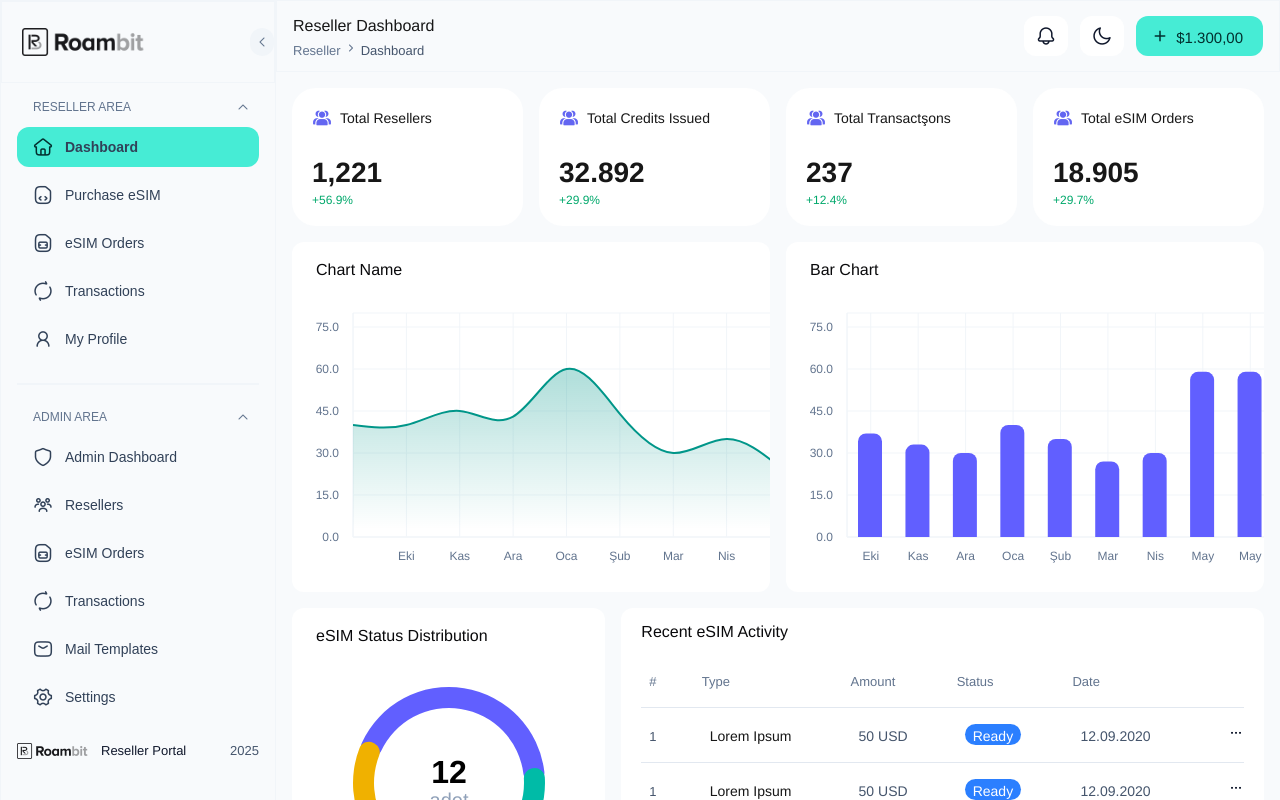
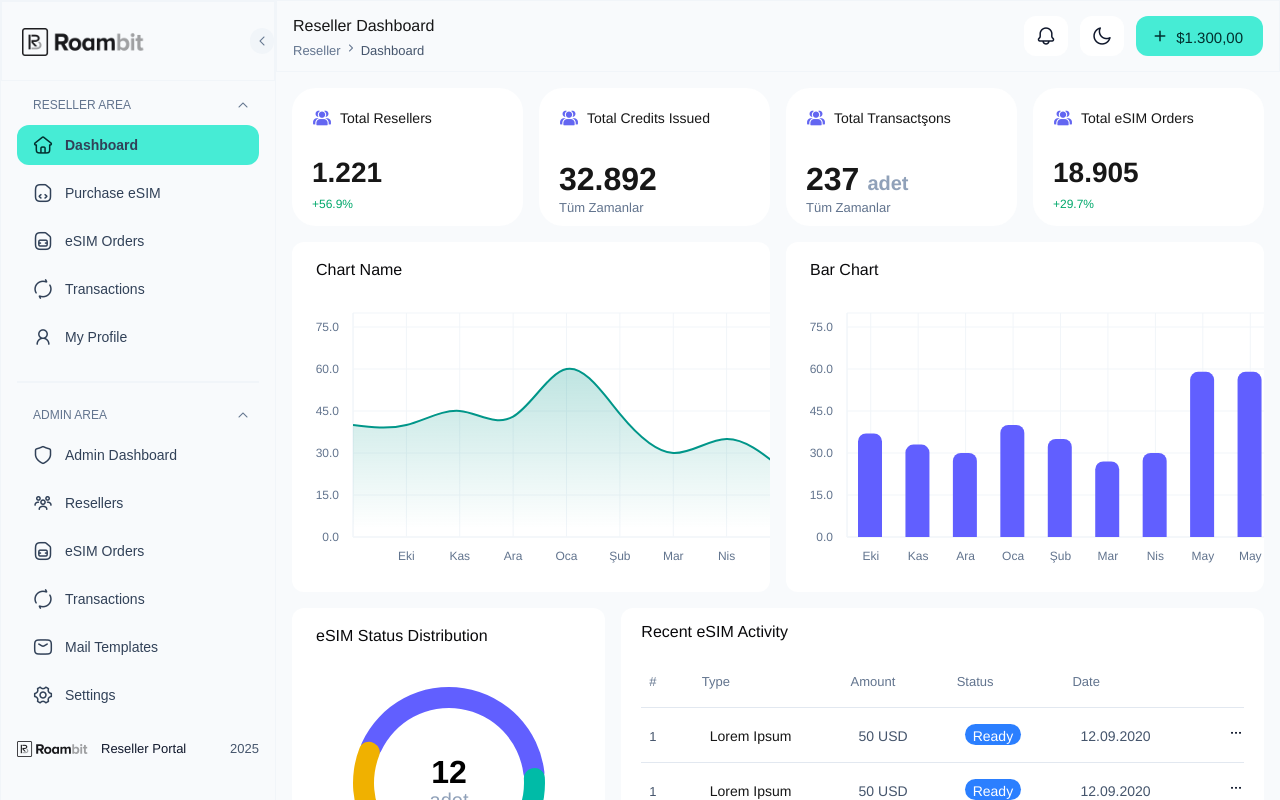
Before and after one commit to rubinimeri/roambit-figma, a Next.js app: page /dashboard in a window 1280 px wide. Shown: the top 800 px of the page. Built offline with nearby package versions, Linux system fonts and the light colour scheme; a web font is replaced by a local one.

Commit message:
Add more styling

```diff
--- a/src/app/dashboard/chart-area-gradient.tsx
+++ b/src/app/dashboard/chart-area-gradient.tsx
@@ -47,7 +47,7 @@ export default function ChartAreaGradient({ className }: { className?: string })
                 <stop
                   offset="5%"
                   stopColor="var(--chart-2)"
-                  stopOpacity={0.5}
+                  stopOpacity={0.4}
                 />
                 <stop
                   offset="95%"
--- a/src/app/dashboard/month-bar-chart.tsx
+++ b/src/app/dashboard/month-bar-chart.tsx
@@ -23,10 +23,7 @@ import {
 import { cn } from "@/lib/utils";
 import * as React from "react";
 import { barChartData } from "@/lib/placeholder-data"
-import {
-  useEffect,
-  useState
-} from "react";
+import useIsScreenMobile from "@/hooks/useIsScreenMobile";
 
 const chartConfig = {
   data: {
@@ -41,16 +38,7 @@ const MOBILE_PADDING = 16;
 const DESKTOP_PADDING = 0;
 
 export default function MonthBarChart({ className }: { className?: string }) {
-  const [isScreenMobile, setIsScreenMobile] = useState<boolean>(false);
-
-  useEffect(() => {
-    const handleResize = () => setIsScreenMobile(window.innerWidth < 600);
-
-    window.addEventListener("resize", handleResize);
-    handleResize();
-
-    return () => window.removeEventListener("resize", handleResize);
-  }, []);
+  const isScreenMobile = useIsScreenMobile();
 
   return (
     <Card className={cn("min-h-[350px]", className)}>
--- a/src/app/dashboard/page.tsx
+++ b/src/app/dashboard/page.tsx
@@ -47,9 +47,9 @@ export default function Page() {
                 </h2>
               </header>
 
-              <div className={"grid gap-2"}>
+              <div className={"grid gap-3"}>
                 <p className="text-[28px] h-8">
-                  <strong>1,221</strong>
+                  <strong>1.221</strong>
                 </p>
 
                 <p className="text-[#00a86b] text-xs" aria-label="Increased by 56.9 percent">
@@ -57,7 +57,7 @@ export default function Page() {
                 </p>
               </div>
             </article>
-            <article className="grid-card">
+            <article className="grid-card pb-3">
               <header>
                 <h2 className={"font-sans-3 text-sm flex items-center gap-2"}>
                 <span aria-hidden="true">
@@ -67,17 +67,17 @@ export default function Page() {
                 </h2>
               </header>
 
-              <div className={"grid gap-2"}>
-                <p className="text-[28px] h-8">
+              <div className={"flex flex-col gap-3 justify-between"}>
+                <p className="text-[32px] h-8">
                   <strong>32.892</strong>
                 </p>
 
-                <p className="text-[#00a86b] text-xs" aria-label="Increased by 56.9 percent">
-                  +29.9%
+                <p className="text-slate-500 text-[13px] leading-none" aria-label="Increased by 56.9 percent">
+                  Tüm Zamanlar
                 </p>
               </div>
             </article>
-            <article className="grid-card">
+            <article className="grid-card pb-3">
               <header>
                 <h2 className={"font-sans-3 text-sm flex items-center gap-2"}>
                 <span aria-hidden="true">
@@ -87,13 +87,16 @@ export default function Page() {
                 </h2>
               </header>
 
-              <div className={"grid gap-2"}>
-                <p className="text-[28px] h-8">
-                  <strong>237</strong>
+              <div className={"flex flex-col gap-3 justify-between"}>
+                <p className="text-[32px] h-8">
+                  <strong>
+                    237
+                    <span className={"text-slate-400 text-xl ml-2"}>adet</span>
+                  </strong>
                 </p>
 
-                <p className="text-[#00a86b] text-xs" aria-label="Increased by 56.9 percent">
-                  +12.4%
+                <p className="text-slate-500 text-[13px] leading-none" aria-label="Increased by 56.9 percent">
+                  Tüm Zamanlar
                 </p>
               </div>
             </article>
@@ -107,7 +110,7 @@ export default function Page() {
                 </h2>
               </header>
 
-              <div className={"grid gap-2"}>
+              <div className={"grid gap-3"}>
                 <p className="text-[28px] h-8">
                   <strong>18.905</strong>
                 </p>
--- a/src/app/login/login-form.tsx
+++ b/src/app/login/login-form.tsx
@@ -9,6 +9,7 @@ import Input from "@/components/ui/input";
 import { redirect } from "next/navigation";
 import { sleep } from "@/lib/utils";
 import {clsx} from "clsx";
+import useIsScreenMobile from "@/hooks/useIsScreenMobile";
 
 const exampleData = {
   email: "johndoe@gmail.com",
@@ -20,6 +21,7 @@ export default function LoginForm() {
   const [password, setPassword] = useState("")
   const [error, setError] = useState<null | string>(null);
   const [loading, setLoading] = useState<boolean>(false);
+  const isScreenMobile = useIsScreenMobile();
 
   const numAsterisks = "*".repeat(password.length)
 
@@ -66,6 +68,13 @@ export default function LoginForm() {
               className="w-5 h-5 pointer-events-none"
             />
           }
+          RightIcon={
+            isScreenMobile &&
+            <div className={"flex items-center gap-3"}>
+              <span className={"h-[19px] w-0 border border-slate-200"}></span>
+              <p className={"leading-none self-end text-[15px]"}>Düzenle</p>
+            </div>
+          }
           onChange={(e) => setEmail(e.target.value)}
           type="text"
           name={"email"}
--- a/src/app/login/page.tsx
+++ b/src/app/login/page.tsx
@@ -5,14 +5,14 @@ export default function Page() {
   return (
     <div className={"max-[600px]:px-6"}>
 
-      <header className={"mt-10"}>
+      <header className={"mt-10 max-[600px]:py-[22px] max-[600px]:px-6 max-[600px]:mt-0"}>
         <img className={"mx-auto"} src="/logo-light.png" alt="logo" width={144}/>
       </header>
 
       <main>
-        <div className={"mt-[144px] h-22"}>
+        <div className={"mt-[144px] h-20 max-[600px]:mt-14"}>
           <h1 className={"font-medium text-[32px] text-slate-900 max-w-[816px] text-center mx-auto"}>Reseller’a Hoş Geldin</h1>
-          <h2 className={"text-slate-600 max-w-[816px] text-center mx-auto mt-4"}>Hesabınız ile oturum açın.</h2>
+          <h2 className={"text-slate-600 max-w-[816px] text-center mx-auto mt-2"}>Hesabınız ile oturum açın.</h2>
         </div>
         <div className={"mx-auto max-w-[480px] mt-[72px] grid gap-8"}>
           <LoginForm />
--- a/src/components/sidebar.tsx
+++ b/src/components/sidebar.tsx
@@ -8,8 +8,8 @@ export default function Sidebar() {
       data-slot="sidebar"
       className={"bg-sidebar border border-slate-100 flex h-[1471px] w-[276px] flex-col shrink-0 text-slate-900 max-[800px]:hidden"}
     >
-      <div className={"py-[26px] pl-5 flex justify-between border border-slate-100"}>
-        <img src="/logo-light.png" alt="logo" width={124} className={"h-7"}/>
+      <div className={"py-[26px] pl-5 flex justify-between border border-slate-100 h-20"}>
+        <img src="/logo-light.png" alt="logo" width={124} height={28} className={"h-7"}/>
         <div className={"p-1 bg-slate-100 rounded-full flex items-center justify-center"}>
           <img src="/dashboard/caret-left.png" alt="close sidebar" width={16}/>
         </div>
--- a/src/components/ui/input.tsx
+++ b/src/components/ui/input.tsx
@@ -12,11 +12,11 @@ export default function Input({
 }
 ) {
   return (
-    <div className={cn("flex items-center h-[48px] py-[14.5px] pl-4 pr-3 gap-3 bg-white border border-slate-200 focus-within:border-slate-900 rounded-2xl", className)}>
+    <div className={cn("flex items-center h-[44px] py-[14.5px] pl-4 pr-3 gap-3 bg-white border border-slate-200 focus-within:border-slate-900 rounded-2xl", className)}>
       <div className={"flex-1 flex items-center gap-3 w-full"}>
         {LeftIcon && LeftIcon}
         <input
-          className={"self-end h-[19px] text-[16px] flex-1 outline-none placeholder:text-[16px]}"}
+          className={"self-end h-[19px] text-[16px] w-full outline-none placeholder:text-[16px]"}
           {...props}
         />
       </div>
```
